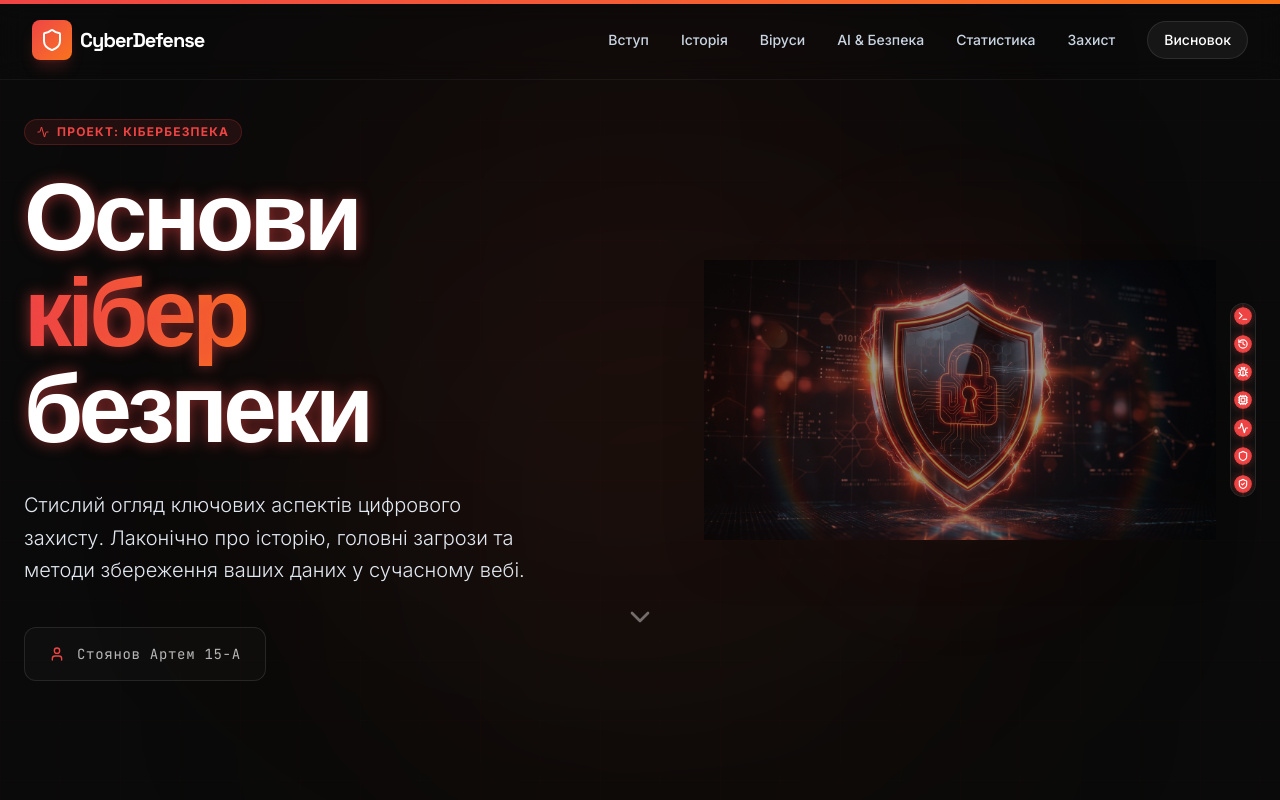
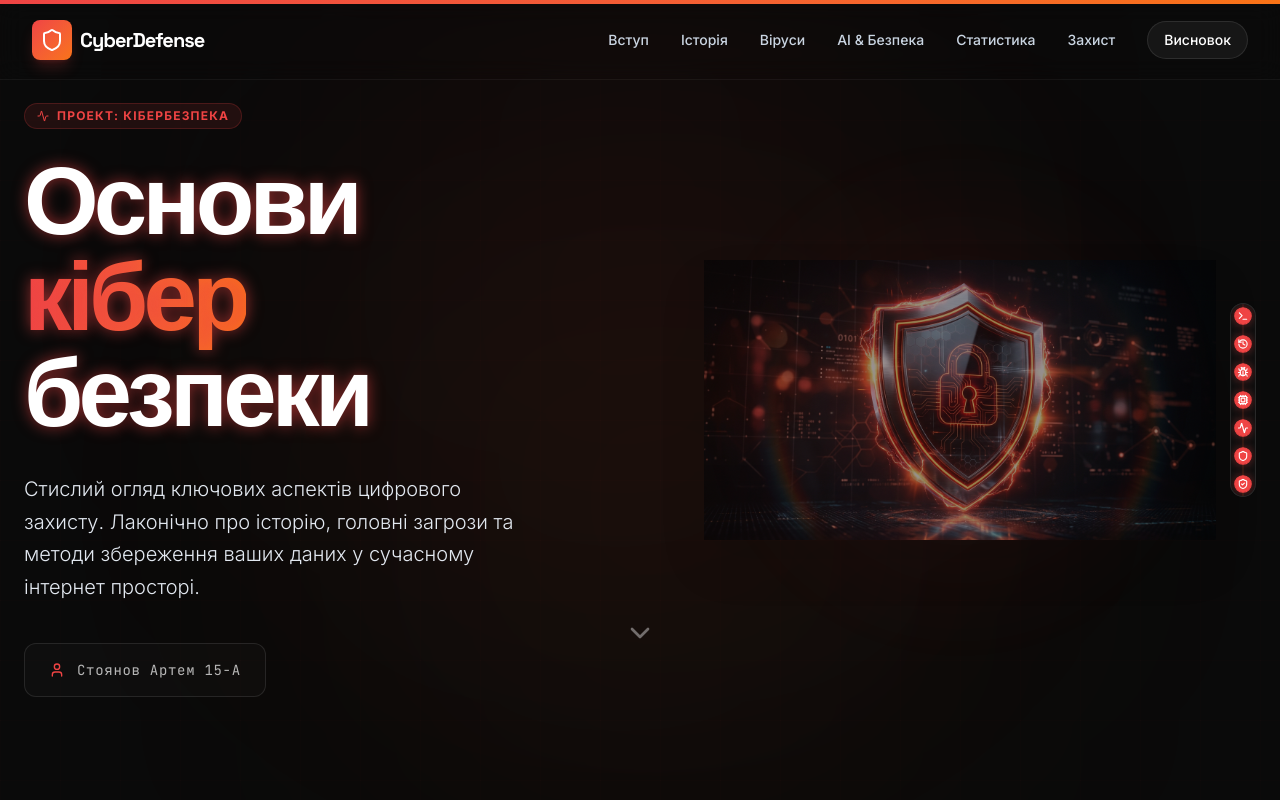
Before and after one commit to stoyanovartem335-commits/cyber-defense, a React (Vite) app: page / in a window 1280 px wide. Shown: the top 800 px of the page. Built offline with nearby package versions, Linux system fonts and the light colour scheme.

Commit message:
Update App.tsx

```diff
--- a/src/App.tsx
+++ b/src/App.tsx
@@ -218,7 +218,7 @@ export default function App() {
                 безпеки
               </h1>
               <p className="text-lg sm:text-xl text-slate-200 max-w-lg mb-10 leading-relaxed font-light">
-                Стислий огляд ключових аспектів цифрового захисту. Лаконічно про історію, головні загрози та методи збереження ваших даних у сучасному вебі.
+                Стислий огляд ключових аспектів цифрового захисту. Лаконічно про історію, головні загрози та методи збереження ваших даних у сучасному інтернет просторі.
               </p>
               <div className="flex flex-wrap gap-4">
                 <div className="flex items-center gap-3 px-6 py-4 rounded-xl border border-white/10 text-white/70 text-sm font-mono tracking-wider bg-white/[0.02]">
```
